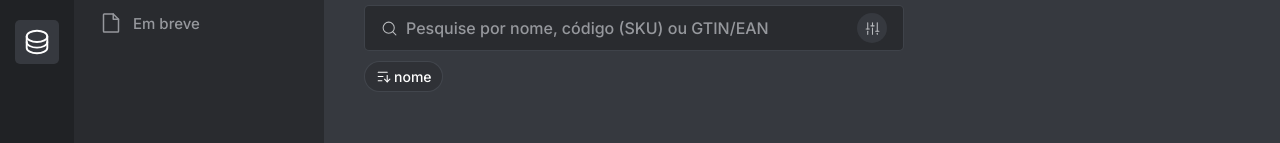
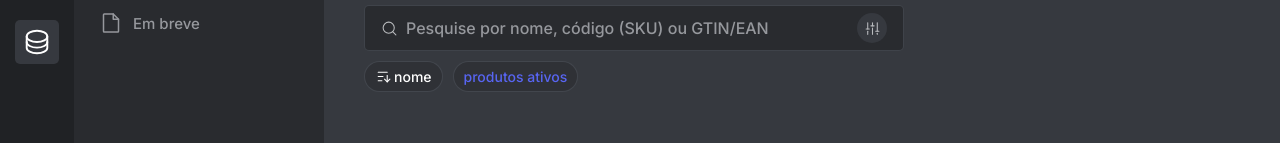
Before and after one commit to lucaslousada/sellez, a React (Vite) app: page /produtos in a window 1280 px wide. Shown: the part 133-276 px from the top of the page. Built offline with nearby package versions, Linux system fonts and the light colour scheme; data requests are answered from the project's data file.

Commit message:
finalize situation filter structure and style

```diff
--- a/src/db/db.json
+++ b/src/db/db.json
@@ -2,6 +2,7 @@
   "products": [
     {
       "id": 1,
+      "status": "active",
       "sku": 1,
       "name": "Camiseta Preta",
       "stock": 123,
@@ -17,6 +18,7 @@
     },
     {
       "id": 2,
+      "status": "active",
       "sku": 1,
       "name": "Camiseta Preta",
       "stock": 123,
--- /dev/null
+++ b/src/pages/Products/components/Filters/Status/index.tsx
@@ -0,0 +1,67 @@
+import { useState } from 'react';
+import { Root as DropdownMenuRoot } from '@radix-ui/react-dropdown-menu';
+
+import {
+  DropdownMenuContent,
+  DropdownMenuGroup,
+  DropdownMenuItem,
+  DropdownMenuLabel,
+  DropdownMenuTrigger,
+} from './styles';
+
+export type SelectableItemTypes = keyof typeof selectableItems;
+
+const selectableItems = {
+  active: 'Produtos ativos',
+  inactivated: 'Produtos inativos',
+  deleted: 'Produtos excluídos',
+  none: 'Por situação',
+};
+
+export function Status() {
+  const [selectedItem, setSelectedItem] =
+    useState<SelectableItemTypes>('active');
+
+  return (
+    <DropdownMenuRoot>
+      <DropdownMenuTrigger selectedItem={selectedItem} title="Situação">
+        {selectableItems[selectedItem]}
+      </DropdownMenuTrigger>
+
+      <DropdownMenuContent align="start">
+        <DropdownMenuLabel>Situação</DropdownMenuLabel>
+
+        <DropdownMenuGroup>
+          <DropdownMenuItem
+            onSelect={() => setSelectedItem('active')}
+            selectedItem={selectedItem}
+            itemValue="active"
+          >
+            Ativos
+          </DropdownMenuItem>
+          <DropdownMenuItem
+            onSelect={() => setSelectedItem('inactivated')}
+            selectedItem={selectedItem}
+            itemValue="inactivated"
+          >
+            Inativos
+          </DropdownMenuItem>
+          <DropdownMenuItem
+            onSelect={() => setSelectedItem('deleted')}
+            selectedItem={selectedItem}
+            itemValue="deleted"
+          >
+            Excluídos
+          </DropdownMenuItem>
+          <DropdownMenuItem
+            onSelect={() => setSelectedItem('none')}
+            selectedItem={selectedItem}
+            itemValue="none"
+          >
+            Sem filtro
+          </DropdownMenuItem>
+        </DropdownMenuGroup>
+      </DropdownMenuContent>
+    </DropdownMenuRoot>
+  );
+}
--- /dev/null
+++ b/src/pages/Products/components/Filters/Status/styles.ts
@@ -0,0 +1,52 @@
+import styled from 'styled-components';
+import { SelectableItemTypes } from '.';
+
+import {
+  buttonForFilters,
+  content,
+  group,
+  label,
+} from '../../../../../styles/shared/dropdownMenuForFilters';
+
+import {
+  Content,
+  Group,
+  Item,
+  Label,
+  Trigger,
+} from '@radix-ui/react-dropdown-menu';
+
+interface DropdownMenuTriggerProps {
+  selectedItem: SelectableItemTypes;
+}
+
+interface DropdownMenuItemProps {
+  selectedItem: SelectableItemTypes;
+  itemValue: SelectableItemTypes;
+}
+
+export const DropdownMenuTrigger = styled(Trigger)<DropdownMenuTriggerProps>`
+  ${buttonForFilters}
+
+  color: ${({ theme, selectedItem }) =>
+    selectedItem !== 'none' ? theme.colors.main : theme.colors.color_900};
+`;
+
+export const DropdownMenuContent = styled(Content)`
+  ${content}
+`;
+
+export const DropdownMenuLabel = styled(Label)`
+  ${label}
+`;
+
+export const DropdownMenuGroup = styled(Group)`
+  ${group}
+`;
+
+export const DropdownMenuItem = styled(Item)<DropdownMenuItemProps>`
+  ${buttonForFilters}
+
+  color: ${({ theme, itemValue, selectedItem }) =>
+    itemValue === selectedItem ? theme.colors.main : theme.colors.color_900};
+`;
--- a/src/pages/Products/components/Filters/index.tsx
+++ b/src/pages/Products/components/Filters/index.tsx
@@ -1,5 +1,6 @@
 import { RefineSearch } from './RefineSearch';
 import { Sort } from './Sort';
+import { Status } from './Status';
 
 import { MagnifyingGlass } from 'phosphor-react';
 
@@ -20,6 +21,9 @@ export function Filters() {
         <li>
           <Sort />
         </li>
+        <li>
+          <Status />
+        </li>
       </MultipleFilters>
     </Container>
   );
--- a/src/styles/shared/dropdownMenuForFilters.ts
+++ b/src/styles/shared/dropdownMenuForFilters.ts
@@ -32,6 +32,7 @@ export const buttonForFilters = css`
   border: 1px solid ${({ theme }) => theme.colors.transparent_color_100};
   border-radius: 20px;
   font-size: 14px;
+  color: ${({ theme }) => theme.colors.color_900};
   text-transform: lowercase;
   transition: box-shadow ${({ theme }) => theme.transitions.default},
     border-color ${({ theme }) => theme.transitions.default};
```
